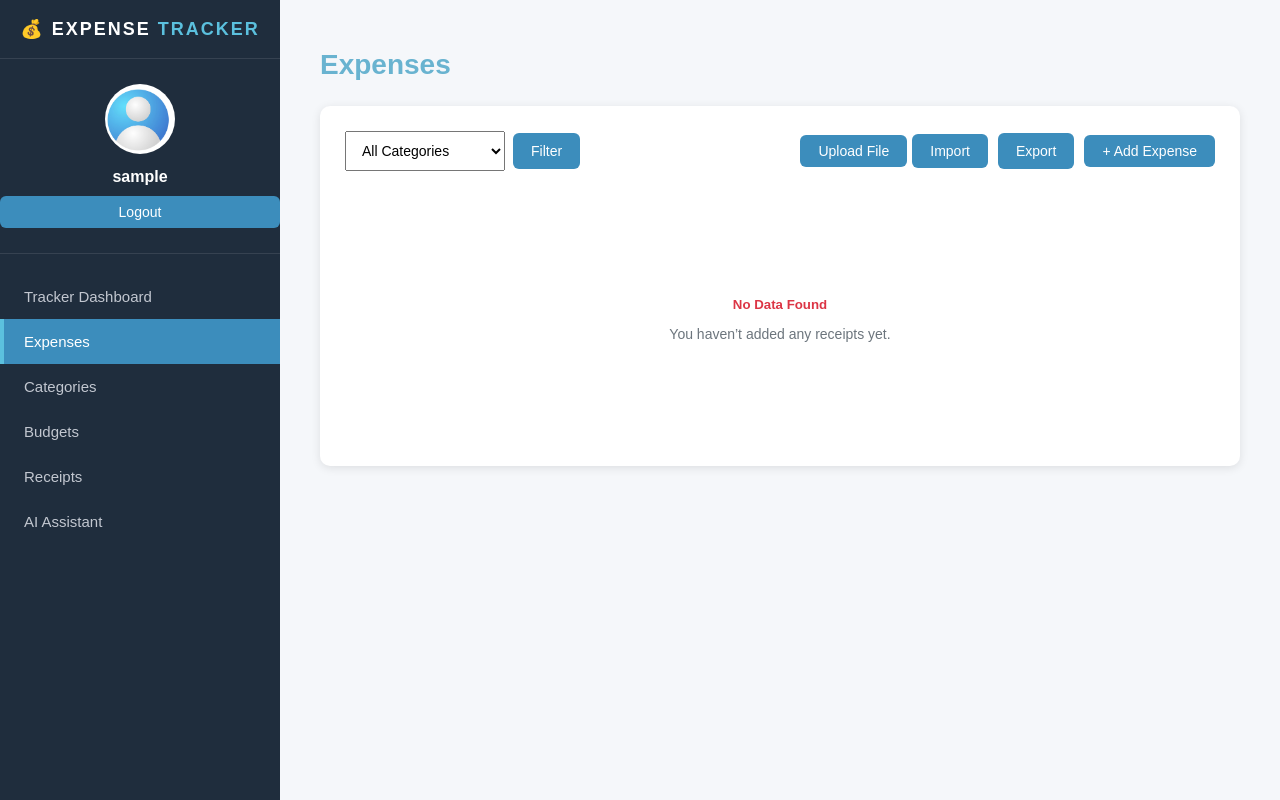
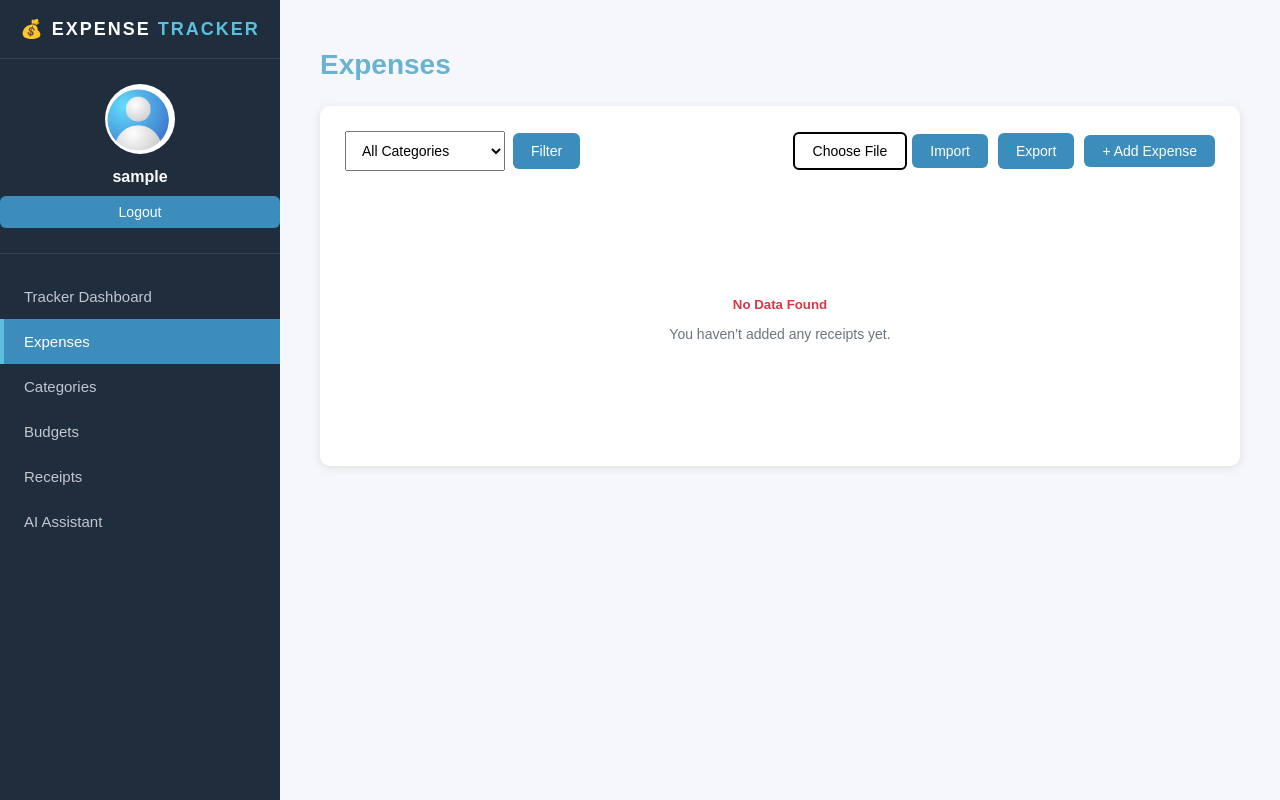
Before and after one commit to sanisha99/Expense-Tracker-Application, a Django app: page /expenses/ in a window 1280 px wide. Run offline with Django 4.2, Linux system fonts and the light colour scheme; the visitor is signed in with stand-in values (Sample User, id 1); data that the repository does not hold is empty.

Commit message:
fixing few errrors

```diff
--- a/apps/expenses/views/expense_view.py
+++ b/apps/expenses/views/expense_view.py
@@ -143,8 +143,7 @@ def expenses_list(request):
                         "message": message
                     })
 
-                resource = ExpenseResource()
-
+                resource = ExpenseResource(user=request.user)
                 result = resource.import_data(dataset, dry_run=False)
 
                 if result.has_errors():
--- a/templates/categories_list.html
+++ b/templates/categories_list.html
@@ -73,6 +73,7 @@
                 style="background:#dc3545; display:none;">
              Delete Selected
         </button>
+
         <a href="/categories/add/" class="action-btn">+ Add Category</a>
     </div>
 
--- a/templates/expenses_list.html
+++ b/templates/expenses_list.html
@@ -70,6 +70,14 @@
         <button type="submit" class="action-btn" style="padding:10px 18px;">Filter</button>
     </form>
 
+    <!-- Messages block - OUTSIDE the button row div -->
+    {% if messages %}
+        {% for message in messages %}
+            <div style="text-align: center; color: red; margin-top: 10px;">
+                {{ message }}
+            </div>
+        {% endfor %}
+    {% endif %}
     <!-- RIGHT SIDE -->
     <div class="right-actions">
 
@@ -83,8 +91,9 @@
         <!-- IMPORT GROUP -->
         <form method="POST" enctype="multipart/form-data" class="file-import-group">
             {% csrf_token %}
-            <label class="action-btn">
-                Upload File <input type="file" name="import_file" hidden>
+            <label class="file-upload-label">
+                <span id="file-label-text">Choose File</span>
+                <input type="file" name="import_file" id="import_file" hidden>
             </label>
             <button type="submit" class="action-btn" style="padding:9px 18px;">Import</button>
         </form>
@@ -466,5 +475,12 @@ attachEditListeners();
 attachDeleteListeners();
 </script>
 
+<script>
+document.getElementById("import_file").addEventListener("change", function () {
+    const label = document.getElementById("file-label-text");
+    label.textContent = this.files.length > 0 ? this.files[0].name : "Choose File";
+});
+</script>
+
 </body>
 </html>
--- a/templates/styles.html
+++ b/templates/styles.html
@@ -549,4 +549,23 @@ AUTH CARD (login, forgot password)
     color: #4a9ab5;
     text-decoration: none;
 }
+
+.file-upload-label {
+    display: inline-flex;
+    align-items: center;
+    padding: 9px 18px;
+    background: white ;
+    color: #000000;
+    border: 2px solid #000000;
+    border-radius: 6px;
+    cursor: pointer;
+    font-size: 14px;
+    font-weight: 500;
+    transition: background 0.2s;
+    white-space: nowrap;
+}
+
+.file-upload-label:hover {
+    background: #1b6ca8;
+}
 </style>
```
Also changed, not shown: apps/expenses/resources.py (+23 -50 lines), apps/expenses/views/export_view.py (+20 -11 lines), templates/receipts_list.html (+12 -9 lines).
